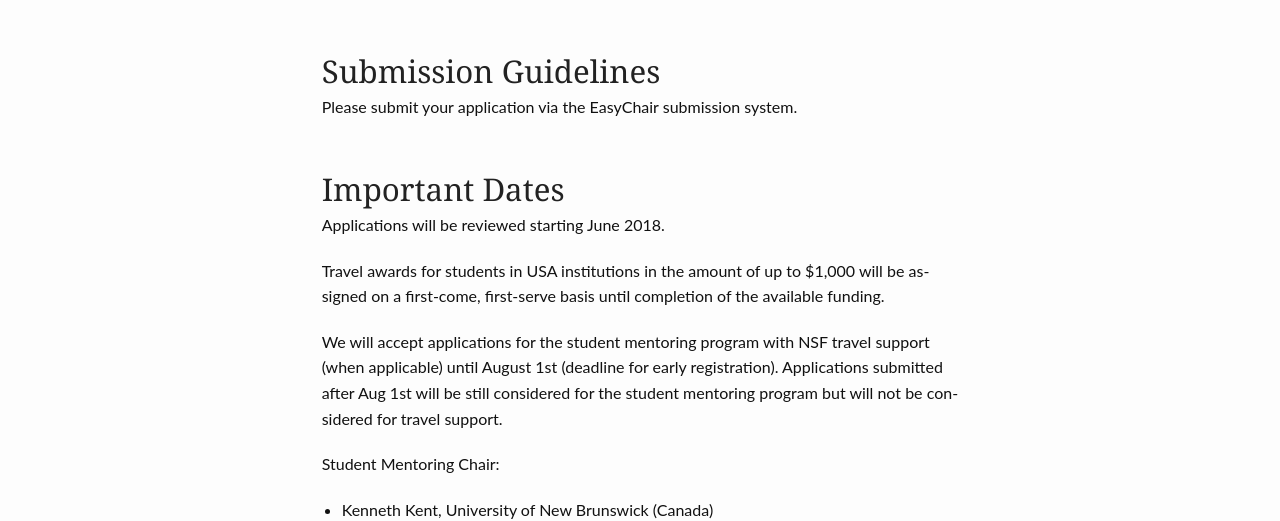
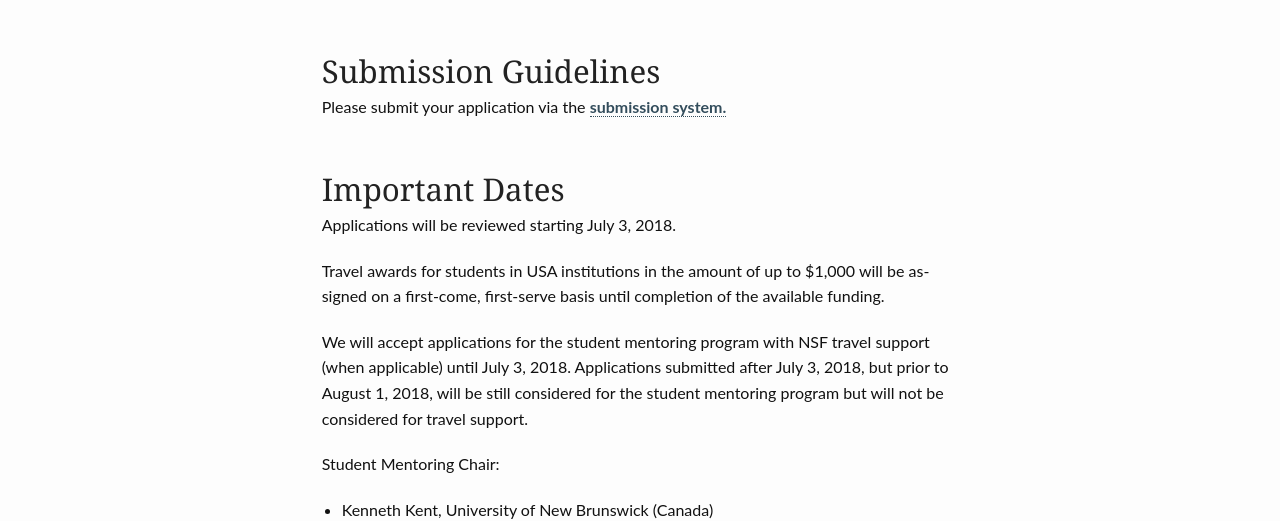
Before and after one commit to cluster2018/cluster2018, a Jekyll site: the page built from student/index.md, in a window 1280 px wide. Shown: the part 1281-1802 px from the top of the page. Built offline with Jekyll 4.4.1, drawn with Linux system fonts in a browser that asks for light colours.

Commit message:
Updated mentoring

```diff
--- a/student/index.md
+++ b/student/index.md
@@ -43,19 +43,19 @@ expenses submitted by the student. Both graduate and undergraduate students can
 apply.
 
 ## Submission Guidelines
-Please submit your application via the EasyChair submission system.
+Please submit your application via the [submission system.](https://ssl.linklings.net/conferences/ieeecluster/?page=Submit&id=StudentApplication&site=ieeecluster2018)
 
 ## Important Dates
-Applications will be reviewed starting June 2018.
+Applications will be reviewed starting July 3, 2018.
 
 Travel awards for students in USA institutions in the amount of up to $1,000
 will be assigned on a first-come, first-serve basis until completion of the
 available funding.
 
 We will accept applications for the student mentoring program with NSF travel
-support (when applicable) until August 1st (deadline for early registration).
-Applications submitted after Aug 1st will be still considered for the student
-mentoring program but will not be considered for travel support.
+support (when applicable) until July 3, 2018.  Applications submitted after
+July 3, 2018, but prior to August 1, 2018, will be still considered for the
+student mentoring program but will not be considered for travel support.
 
 
 Student Mentoring Chair:
```
